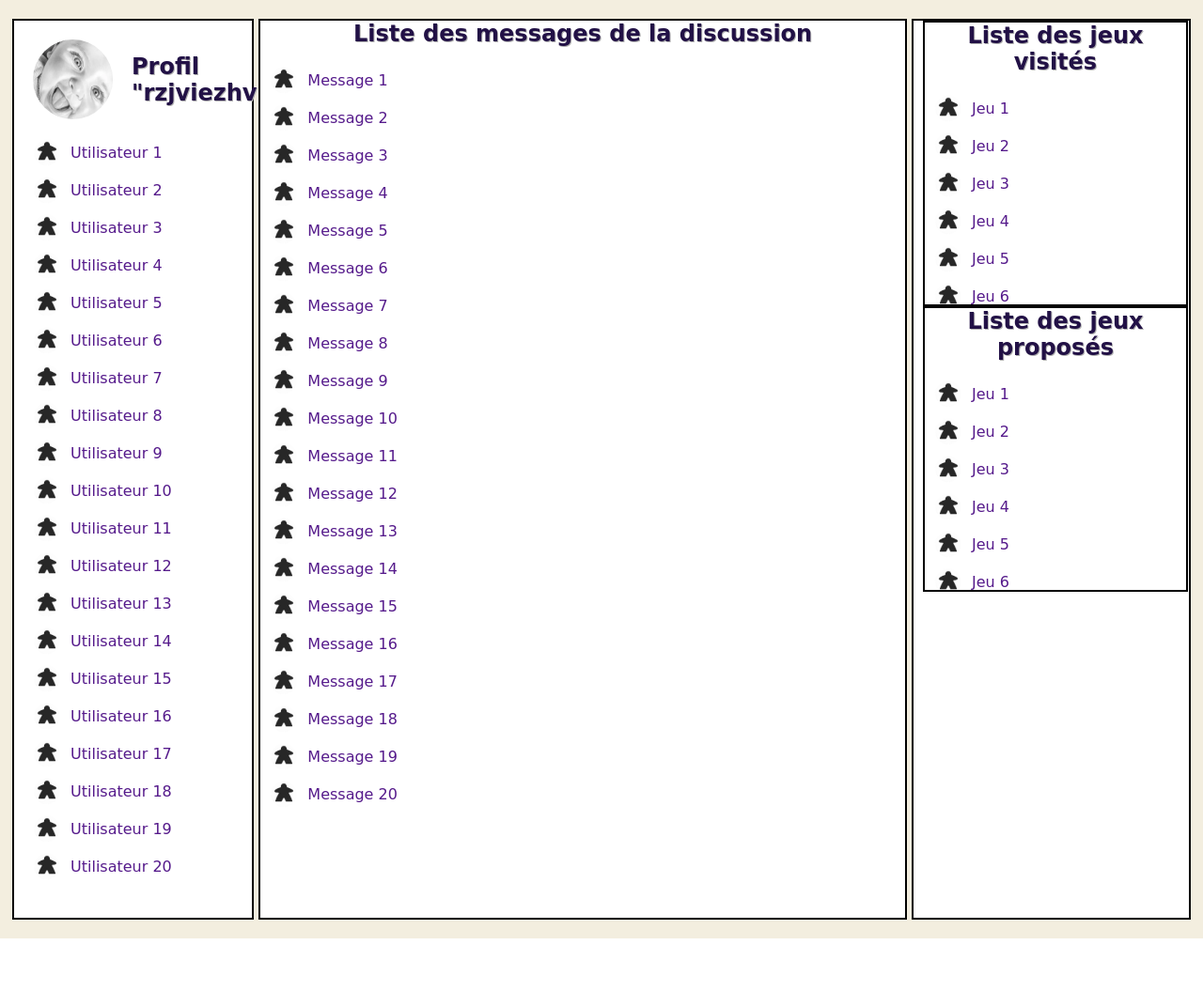
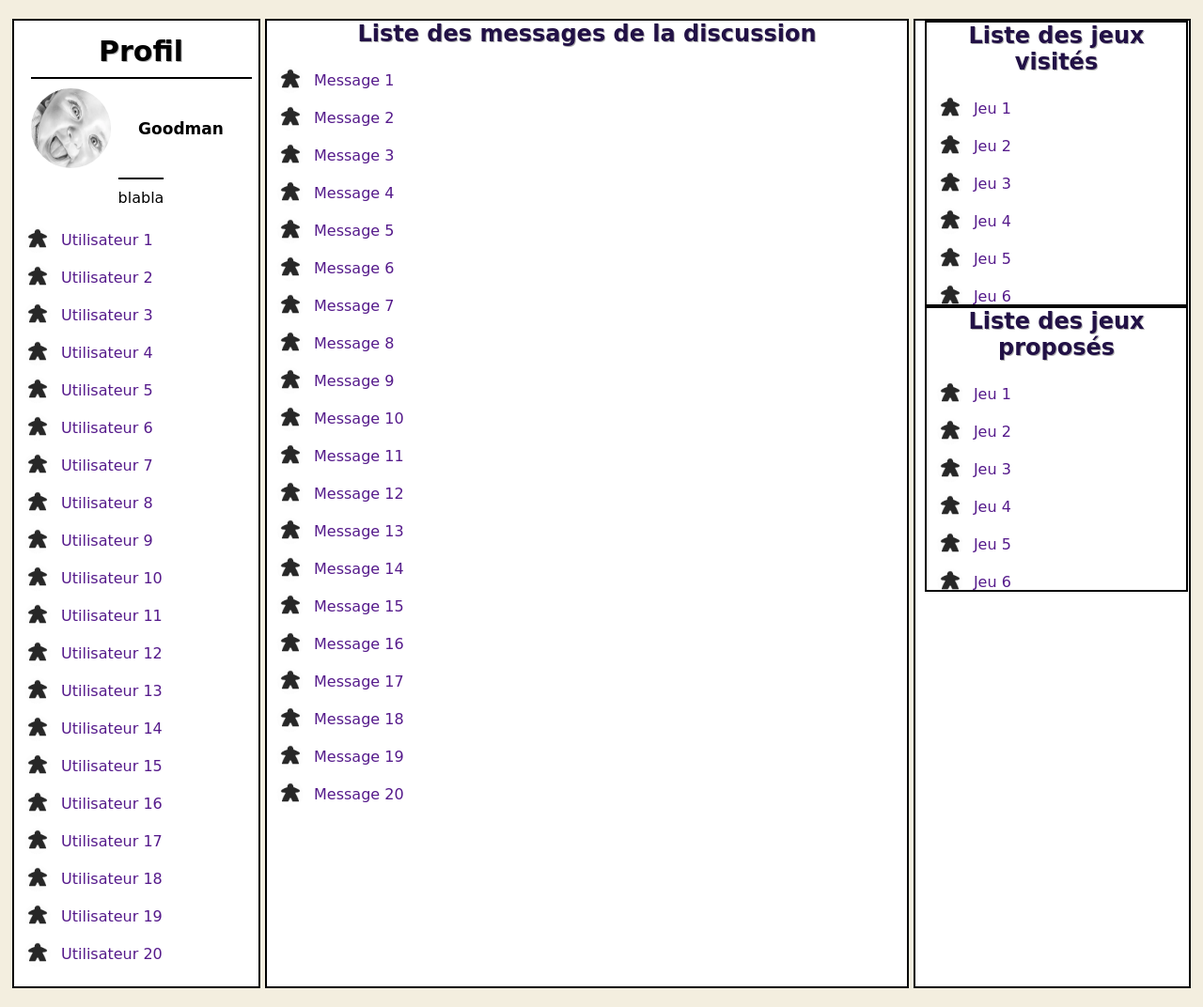
Before and after one commit to Seluj/WE4A-Project, a PHP site: page / in a window 1280 px wide. Shown: the part 88-1160 px from the top of the page at 94% size. Before the commit the page ends 1087 px from the top, so only its background shows below. Run offline with PHP 8.4, Linux system fonts and the light colour scheme.

Commit message:
CSS et organisation de l'index (début)

```diff
--- a/Styles/style.css
+++ b/Styles/style.css
@@ -94,10 +94,10 @@ input[type="checkbox"]{
 }
 
 #utilisateurs {
-	padding: 20px;
+	padding: 15px 0 0 10px;
 	left: 0;
-	min-width: 200px;
-	width: 250px;
+	min-width: 250px;
+	width: 260px;
 }
 
 #messages {
@@ -114,9 +114,10 @@ input[type="checkbox"]{
 }
 
 #profil {
+	max-width: 250px;
+	flex-direction: column;
 	display: flex;
-	margin: auto;
-	text-align: center;
+	margin: 0 auto;
 }
 
 .avatar {
@@ -127,9 +128,34 @@ input[type="checkbox"]{
 }
 
 #profil h1 {
-	margin: auto 20px;
+	font-size: 30px;
+	text-align: center;
+	margin: 0 20px;
+}
+
+#profil h1 a {
+	text-decoration:none;
+	color: black;
+}
+
+#profil div {
+	max-width: 250px;
+	padding-top: 10px;
+	display: flex;
+	margin: 10px auto 0 auto;
+	text-align: center;
+	border-top: black solid 2px;
+}
+
+#profil h2 {
 	display: inline-block;
-	max-width: 50px;
+	text-align: center;
+	width: 110px;
+	max-width: 130px;
+	max-height: 100px;
+	font-size: 17px;
+	margin: auto 20px auto 20px;
+	overflow-wrap: break-word;
 }
 
 .container ul {
--- a/index.php
+++ b/index.php
@@ -2,8 +2,20 @@
 session_start();
 include('./PageParts/variables.php');
 include('./PageParts/databaseFunctions.php');
+
+$affichage_nom = 0;
+$pseudo = "Goodman";
+$prenom = "Jean";
+$nom = "Menton";
+$description = "blabla";
+$avatar = "images/Avatar.jpg";
+
+if($affichage_nom == 0){
+    $utilisateur = $pseudo;
+}else{
+    $utilisateur = $prenom." ".$nom;
+}
 ?>
-
 
 <!DOCTYPE html>
 
@@ -31,8 +43,14 @@ include('./PageParts/databaseFunctions.php');
         <div id="utilisateurs" class="container">
 
             <div id="profil">
-                <img class="avatar" src="images/Avatar.jpg" alt="avatar">
-                <h1>Profil "rzjviezhviuezhvifv</h1>
+                <h1><a href="">Profil</a></h1>
+                <div>
+                    <img class="avatar" src=<?php echo $avatar ?> alt="avatar">
+                    <h2><?php echo $utilisateur ?></h2>
+                </div>
+                <div>
+                    <?php echo $description ?>
+                </div>
             </div>
 
             <ul>
```
